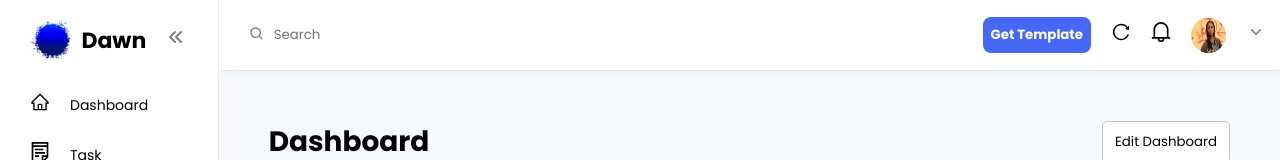
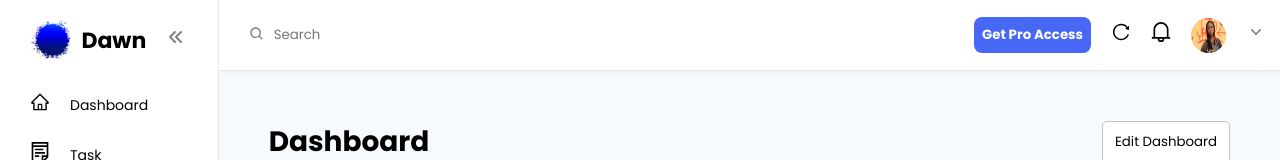
Before and after one commit to D-ote/ticket-app, a React (Create React App) app: page / in a window 1280 px wide. Shown: the top 160 px of the page. Built offline with nearby package versions, Linux system fonts and the light colour scheme.

Commit message:
feature: topnav

```diff
--- a/src/components/topNav.jsx
+++ b/src/components/topNav.jsx
@@ -141,7 +141,7 @@ class Topnav extends Component {
           <ul className="rightNavSide">
             <li>
               <button className="navBtn" type="submit">
-                Get Template
+                Get Pro Access
               </button>
             </li>
             <li ref={this.firstNavDropdownToggler}>
```
